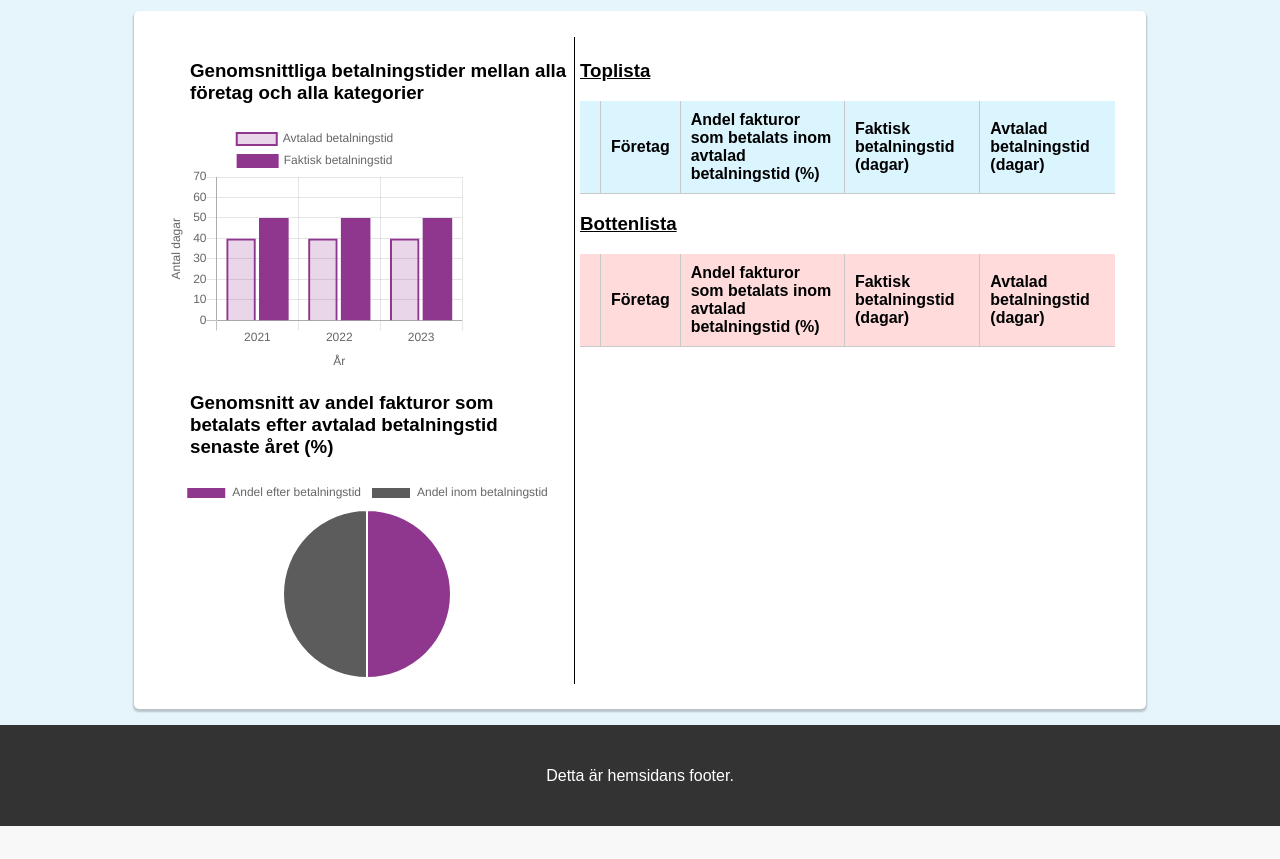
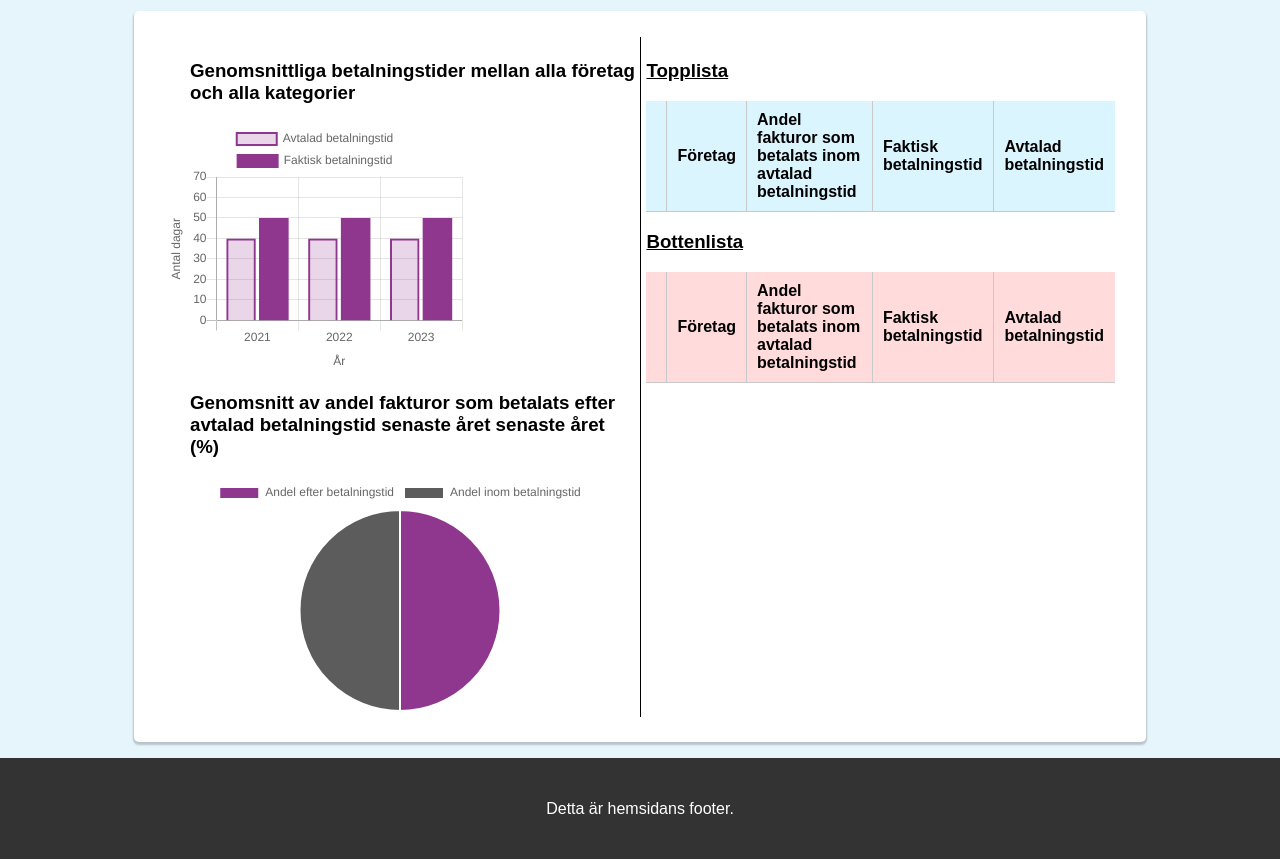
Before and after one commit to niwo2001/mall, a PHP site: page /sammanlagd_statistik.php in a window 1280 px wide. Shown: the part 110-969 px from the top of the page. Before the commit the page ends 936 px from the top, so only its background shows below. Run offline with PHP 8.4, Linux system fonts and the light colour scheme; tables that the repository leaves empty or names only in its code hold one stand-in row (values such as "Sample post"); lists and menus that the app fills with data are empty; some libraries are stand-ins or nearby versions.

Commit message:
changed some words

```diff
--- a/enskilt_foretag.php
+++ b/enskilt_foretag.php
@@ -16,13 +16,13 @@
             <!--2-->
             <div id='bar_box' class='boxx'>
                 <?php include("get_data_from_db/store_data_enskilt_foretag.php") ?>
-                <h3>Totalen (0-249 anställda)</h3>
+                <h3>Totalen<br>(0-249 anställda)</h3>
                 <canvas id='foretag_bar' width='300' height='250'></canvas>
             </div>
 
             <!--3-->
             <div id='pie_box' class='boxx'>
-                <h3>Andel fakturor som betalas försent senaste året (%)</h3>
+                <h3>Andel fakturor som betalats efter avtalad betalningstid senaste året (%)</h3>
                 <canvas id='foretag_pie' style="height:40px; width:60px"></canvas>
             </div>
         </div>
--- a/get_data_from_db/print_botten_list.php
+++ b/get_data_from_db/print_botten_list.php
@@ -23,17 +23,17 @@
         echo "<tr class='header1'>
             <th></th>
             <th>Företag</th>
-            <th>Andel fakturor som betalats inom avtalad betalningstid (%)</th>
-            <th>Faktisk betalningstid (dagar)</th>
-            <th>Avtalad betalningstid (dagar)</th>
+            <th>Andel fakturor som betalats inom avtalad betalningstid</th>
+            <th>Faktisk betalningstid</th>
+            <th>Avtalad betalningstid</th>
             </tr>";
         for($i = 1; ($i < 4) && ($res = $result_foretag->fetch_assoc()); $i++){
             echo "<tr>";
             echo "<td>".$i."</td>";
             echo "<td>".$res['NAMN']."</td>";
-            echo "<td>".(100-round($res['ANDELAR']))."</td>";
-            echo "<td>".round($res['AVG_FAKTISK'])."</td>";
-            echo "<td>".round($res['AVG_AVTALAD'])."</td>";
+            echo "<td>".(100-round($res['ANDELAR']))." %</td>";
+            echo "<td>".round($res['AVG_FAKTISK'])." dagar</td>";
+            echo "<td>".round($res['AVG_AVTALAD'])." dagar</td>";
             echo "</tr>";
         }
     echo "</table>";
--- a/get_data_from_db/print_top_list.php
+++ b/get_data_from_db/print_top_list.php
@@ -23,17 +23,17 @@
         echo "<tr class='header'>
             <th></th>
             <th>Företag</th>
-            <th>Andel fakturor som betalats inom avtalad betalningstid (%)</th>
-            <th>Faktisk betalningstid (dagar)</th>
-            <th>Avtalad betalningstid (dagar)</th>
+            <th>Andel fakturor som betalats inom avtalad betalningstid</th>
+            <th>Faktisk betalningstid</th>
+            <th>Avtalad betalningstid</th>
             </tr>";
         for($i = 1; ($i < 4) && ($res = $result_foretag->fetch_assoc()); $i++){
             echo "<tr>";
             echo "<td>".$i."</td>";
             echo "<td>".$res['NAMN']."</td>";
-            echo "<td>".(100-round($res['ANDELAR']))."</td>";
-            echo "<td>".round($res['AVG_FAKTISK'])."</td>";
-            echo "<td>".round($res['AVG_AVTALAD'])."</td>";
+            echo "<td>".(100-round($res['ANDELAR']))." %</td>";
+            echo "<td>".round($res['AVG_FAKTISK'])." dagar</td>";
+            echo "<td>".round($res['AVG_AVTALAD'])." dagar</td>";
             echo "</tr>";
         }
     echo "</table>";
--- a/sammanlagd_statistik.php
+++ b/sammanlagd_statistik.php
@@ -9,13 +9,13 @@
         <h3>Genomsnittliga betalningstider mellan alla företag och alla kategorier</h3>
         <?php include("get_data_from_db/store_data_tot.php") ?>
         <canvas id='tot_barChart' width='300' height='250'></canvas>
-        <h3>Genomsnitt av andel fakturor som betalats efter avtalad betalningstid senaste året (%)</h3>
+        <h3>Genomsnitt av andel fakturor som betalats efter avtalad betalningstid senaste året senaste året (%)</h3>
         <canvas id='tot_pieChart' style="height:40px; width:80px;"></canvas>
     </div>
 
     <div id='ranking'>
         <div id='topArea'>
-            <h3 id='top'>Toplista</h3>
+            <h3 id='top'>Topplista</h3>
             <?php include("get_data_from_db/print_top_list.php") ?>
         </div>
         <div id='bottenArea'>
--- a/storlekskategori.php
+++ b/storlekskategori.php
@@ -12,7 +12,7 @@
                 <canvas id='Mi_chart' width='300' height='250'></canvas>
             </div>
             <div>
-                <h4>Andel sent betalade fakturor (%)</h4>
+                <h4>Andel fakturor som betalats<br>efter avtalad betalningstid<br>senaste året (%)</h4>
                 <canvas id='Mi_pie' style="height:40px; width:80px"></canvas>
             </div>
         </div>
@@ -22,7 +22,7 @@
                 <canvas id='Sm_chart' width='300' height='250'></canvas>
             </div>
             <div id='kat_sma_pie'>
-                <h4>Andel sent betalade fakturor (%)</h4>
+                <h4>Andel fakturor som betalats<br>efter avtalad betalningstid<br>senaste året (%)</h4>
                 <canvas id='Sm_pie' style="height:40px; width:80px"></canvas>
             </div>
         </div>
@@ -32,7 +32,7 @@
                 <canvas id='Me_chart' width='300' height='250'></canvas>
             </div>
             <div>
-                <h4>Andel sent betalade fakturor (%)</h4>
+                <h4>Andel fakturor som betalats<br>efter avtalad betalningstid<br>senaste året (%)</h4>
                 <canvas id='Me_pie' style="height:40px; width:80px"></canvas>
             </div>
         </div>
```
